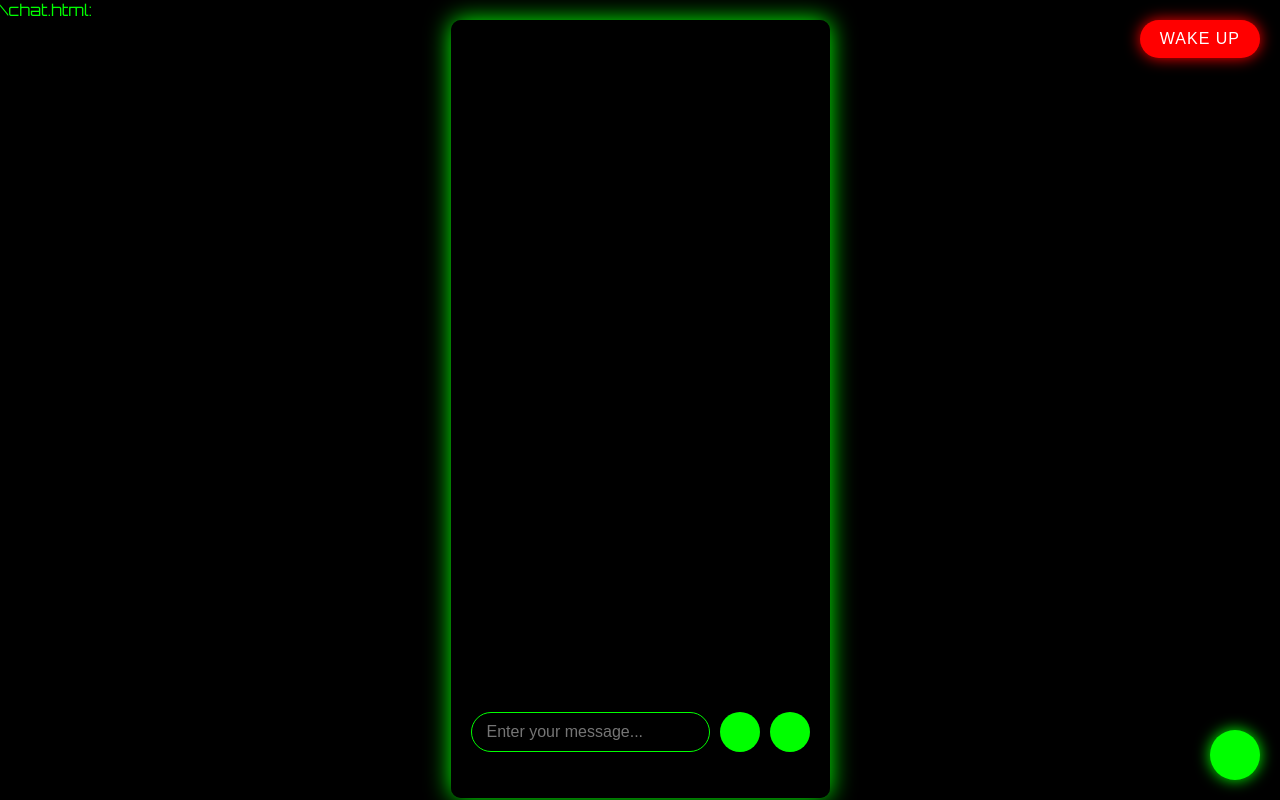
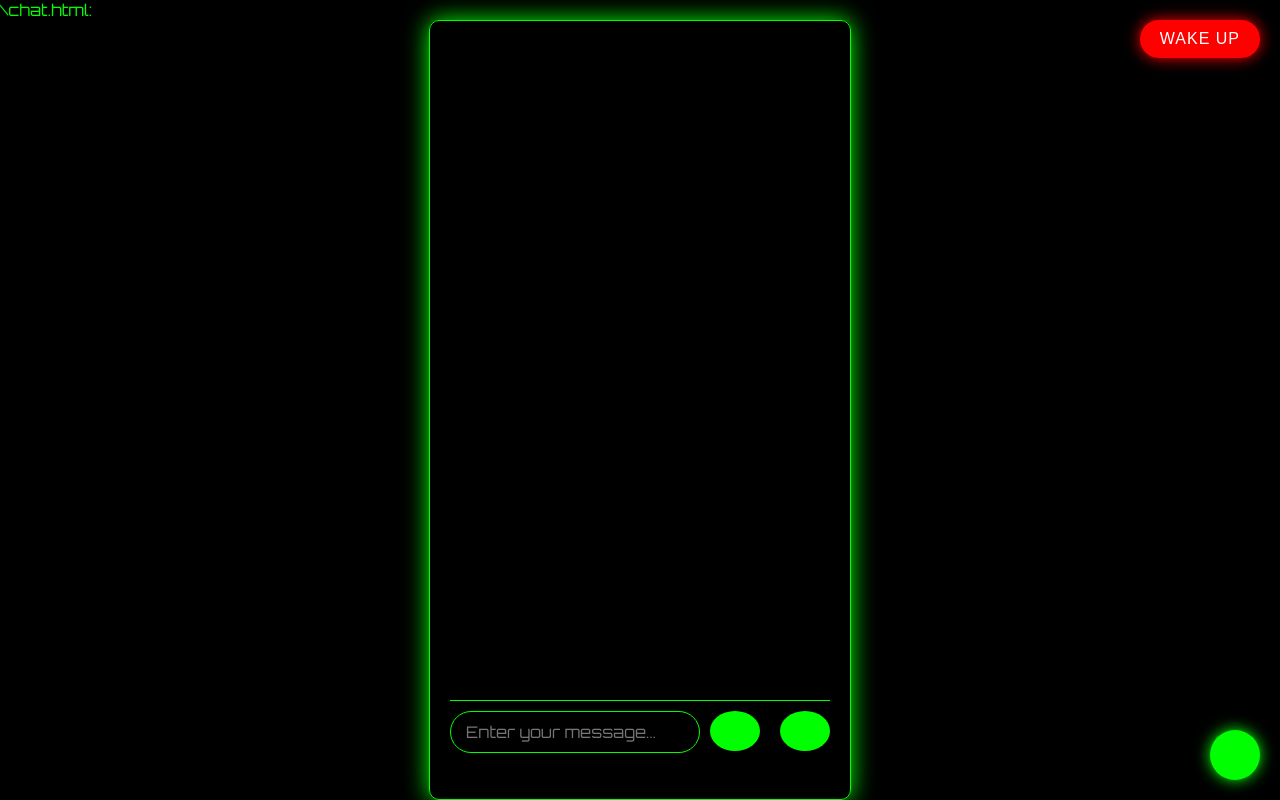
Before and after one commit to Nikoldigital777/Morpheus-AI, a Flask app: page /chat in a window 1280 px wide. Run offline with Flask 2, Linux system fonts and the light colour scheme; some libraries are stand-ins or nearby versions.

Commit message:
Assistant checkpoint
Assistant generated file changes:
- static/styles.css: Update chat interface styling

---

User prompt:

on the actual chat page, please fix the design

```diff
--- a/static/styles.css
+++ b/static/styles.css
@@ -21,6 +21,9 @@ body, html {
     display: flex;
     flex-direction: column;
     height: 100vh;
+    background-color: #000000;
+    color: #00ff00;
+    font-family: 'Orbitron', monospace;
 }
 
 #matrix-canvas {
@@ -30,6 +33,122 @@ body, html {
     width: 100%;
     height: 100%;
     z-index: -1;
+    opacity: 0.3;
+}
+
+.chat-container {
+    max-width: 1000px;
+    margin: 20px auto;
+    padding: 20px;
+    background-color: rgba(0, 0, 0, 0.8);
+    border: 1px solid #00ff00;
+    border-radius: 10px;
+    box-shadow: 0 0 20px rgba(0, 255, 0, 0.2);
+    height: calc(100vh - 40px);
+    display: flex;
+    flex-direction: column;
+}
+
+#chat-messages {
+    flex: 1;
+    overflow-y: auto;
+    padding: 20px;
+    margin-bottom: 20px;
+}
+
+.message {
+    margin: 10px 0;
+    padding: 15px;
+    border-radius: 10px;
+    max-width: 80%;
+}
+
+.user-message {
+    margin-left: auto;
+    background-color: rgba(0, 255, 0, 0.1);
+    border: 1px solid #00ff00;
+}
+
+.morpheus-message {
+    margin-right: auto;
+    background-color: rgba(255, 255, 255, 0.05);
+    border: 1px solid #333;
+}
+
+.input-container {
+    display: flex;
+    gap: 10px;
+    padding: 20px;
+    background-color: rgba(0, 0, 0, 0.5);
+    border-top: 1px solid #00ff00;
+    border-radius: 0 0 10px 10px;
+}
+
+#user-input {
+    flex: 1;
+    padding: 15px;
+    background-color: rgba(0, 0, 0, 0.7);
+    border: 1px solid #00ff00;
+    border-radius: 5px;
+    color: #00ff00;
+    font-family: 'Orbitron', monospace;
+}
+
+#send-button, #voice-input-button {
+    padding: 15px 25px;
+    background-color: rgba(0, 255, 0, 0.1);
+    border: 1px solid #00ff00;
+    border-radius: 5px;
+    color: #00ff00;
+    cursor: pointer;
+    transition: all 0.3s ease;
+}
+
+#send-button:hover, #voice-input-button:hover {
+    background-color: #00ff00;
+    color: #000;
+}
+
+#typing-indicator {
+    padding: 10px;
+    color: #00ff00;
+    font-style: italic;
+}
+
+.settings-button {
+    position: fixed;
+    top: 20px;
+    right: 20px;
+    background-color: transparent;
+    border: 1px solid #00ff00;
+    padding: 10px;
+    border-radius: 5px;
+    color: #00ff00;
+    cursor: pointer;
+}
+
+.settings-panel {
+    position: fixed;
+    top: 70px;
+    right: 20px;
+    background-color: rgba(0, 0, 0, 0.9);
+    border: 1px solid #00ff00;
+    padding: 20px;
+    border-radius: 10px;
+    color: #00ff00;
+}
+
+::-webkit-scrollbar {
+    width: 8px;
+}
+
+::-webkit-scrollbar-track {
+    background: rgba(0, 0, 0, 0.3);
+}
+
+::-webkit-scrollbar-thumb {
+    background-color: #00ff00;
+    border-radius: 4px;
 }
 
 .chat-header {
```
